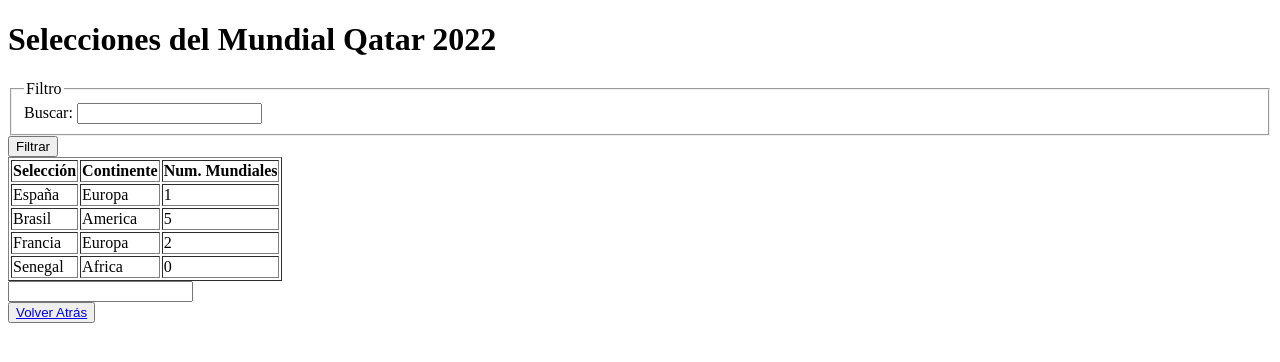
After one commit to alvarolt90/curso-python-django, a Django app: a page that uses primerProyectoDjango/deportes/templates/listado_selecciones_mundial.html in a window 1280 px wide. The commit adds this page. Shown: the top 362 px of the page. Run offline with Django 4.2, Linux system fonts and the light colour scheme.

Commit message:
Listado selecciones

```diff
--- /dev/null
+++ b/primerProyectoDjango/deportes/templates/listado_selecciones_mundial.html
@@ -0,0 +1,47 @@
+<!DOCTYPE html>
+<html lang="en" xmlns="http://www.w3.org/1999/html">
+    <head>
+        <meta charset="UTF-8">
+        <title>Selecciones del Mundial</title>
+    </head>
+    <body>
+        <H1>Selecciones del Mundial Qatar 2022</H1>
+        <form action="listado-selecciones" method="POST">
+            {%csrf_token%}
+            <fieldset>
+                <legend>Filtro</legend>
+                <label>Buscar: <input type="text" name="continente" list="continentes"/>
+                    <datalist id="continentes">
+                        {% for continente in listado_continentes %}
+                        <option value="{{continente}}"></option>
+                        {% endfor %}
+                    </datalist>
+                </label>
+            </fieldset>
+            <input type="hidden" name="titulo" value="{{titulo_tabla}}">
+            <input type="submit" value="Filtrar"/>
+        </form>
+        <table border="1" title="{{titulo_tabla}}">
+            <thead>
+                <tr>
+                    <th>Selección</th>
+                    <th>Continente</th>
+                    <th>Num. Mundiales</th>
+                </tr>
+            </thead>
+            <tbody>
+                {% for seleccion in listado_selecciones %}
+                <tr>
+                    <td>{{seleccion.nombre}}</td>
+                    <td>{{seleccion.continente}}</td>
+                    <td>{{seleccion.num_mundiales}}</td>
+                </tr>
+                {% endfor %}
+            </tbody>
+        </table>
+        <form>
+            <input type="text">
+        </form>
+        <button><a href="javascript:history.back()">Volver Atrás</a></button>
+    </body>
+</html>
--- a/primerProyectoDjango/deportes/views.py
+++ b/primerProyectoDjango/deportes/views.py
@@ -1,6 +1,35 @@
-from django.shortcuts import render
+from django.shortcuts import render, get_object_or_404
+
 
 # Create your views here.
 def deportes(request):
-    contenido = {"Titulopagina":"Este es el titulo", "Descripcion":"Esta es la descripcion"}
+    contenido = {"titulo_pagina": "Actualidad deportiva",
+                 "descripcion": "Lorem ipsum dolor sit amet, consectetur adipiscing elit, sed do eiusmod "
+                                "tempor incididunt ut labore et dolore magna aliqua. Ut enim ad minim veniam, "
+                                "quis nostrud exercitation ullamco laboris nisi ut aliquip ex ea commodo consequat. "}
     return render(request, "deportes.html", contenido)
+
+
+def listar_selecciones(request):
+    continente_filtro = None
+    if request.method == 'POST':
+        continente_filtro = request.POST['continente']
+        titulo = request.POST['titulo']
+    elif request.method == 'GET':
+        # titulo = request.parameter("titulo")
+        titulo = request.GET['titulo']
+
+    espania = {"nombre": "España", "continente": "Europa", "num_mundiales": 1}
+    brasil = {"nombre": "Brasil", "continente": "America", "num_mundiales": 5}
+    francia = {"nombre": "Francia", "continente": "Europa", "num_mundiales": 2}
+    senegal = {"nombre": "Senegal", "continente": "Africa", "num_mundiales": 0}
+
+    lista_selecciones = [espania, brasil, francia, senegal]
+    if not continente_filtro == None:
+        lista_selecciones = list(
+            filter(lambda seleccion: seleccion["continente"] == continente_filtro, lista_selecciones))
+
+    contexto = {"listado_selecciones": lista_selecciones, "titulo_tabla": titulo,
+                "listado_continentes": ["Europa", "America", "Asia", "Africa", "Oceania"]}
+
+    return render(request, "listado_selecciones_mundial.html", contexto)
--- a/primerProyectoDjango/primerProyectoDjango/urls.py
+++ b/primerProyectoDjango/primerProyectoDjango/urls.py
@@ -16,8 +16,8 @@ Including another URLconf
 from django.contrib import admin
 from django.urls import path
 
-from deportes.views import deportes
-from webapp.views import bienvenido, despedida, listar_alumnos, equipos
+from deportes.views import deportes, listar_selecciones
+from webapp.views import bienvenido, despedida, listar_alumnos
 
 urlpatterns = [
     path('admin/', admin.site.urls),
@@ -25,6 +25,6 @@ urlpatterns = [
     path('welcome/', bienvenido),
     path('goodbye/', despedida),
     path('deportes/', deportes, name='deportes'),
-    path('equipos/', equipos, name='equipos'),
+    path('deportes/futbol/listado-selecciones', listar_selecciones, name="listado_selecciones"),
     path('alumnos/listado_alumnos/', listar_alumnos, name='listado_alumnos'),
 ]
```
Also changed, not shown: primerProyectoDjango/deportes/templates/deportes.html (+6 -4 lines), primerProyectoDjango/deportes/templates/equipos.html (deleted, +0 -33 lines), primerProyectoDjango/webapp/views.py (+22 -7 lines), 2 other files.
